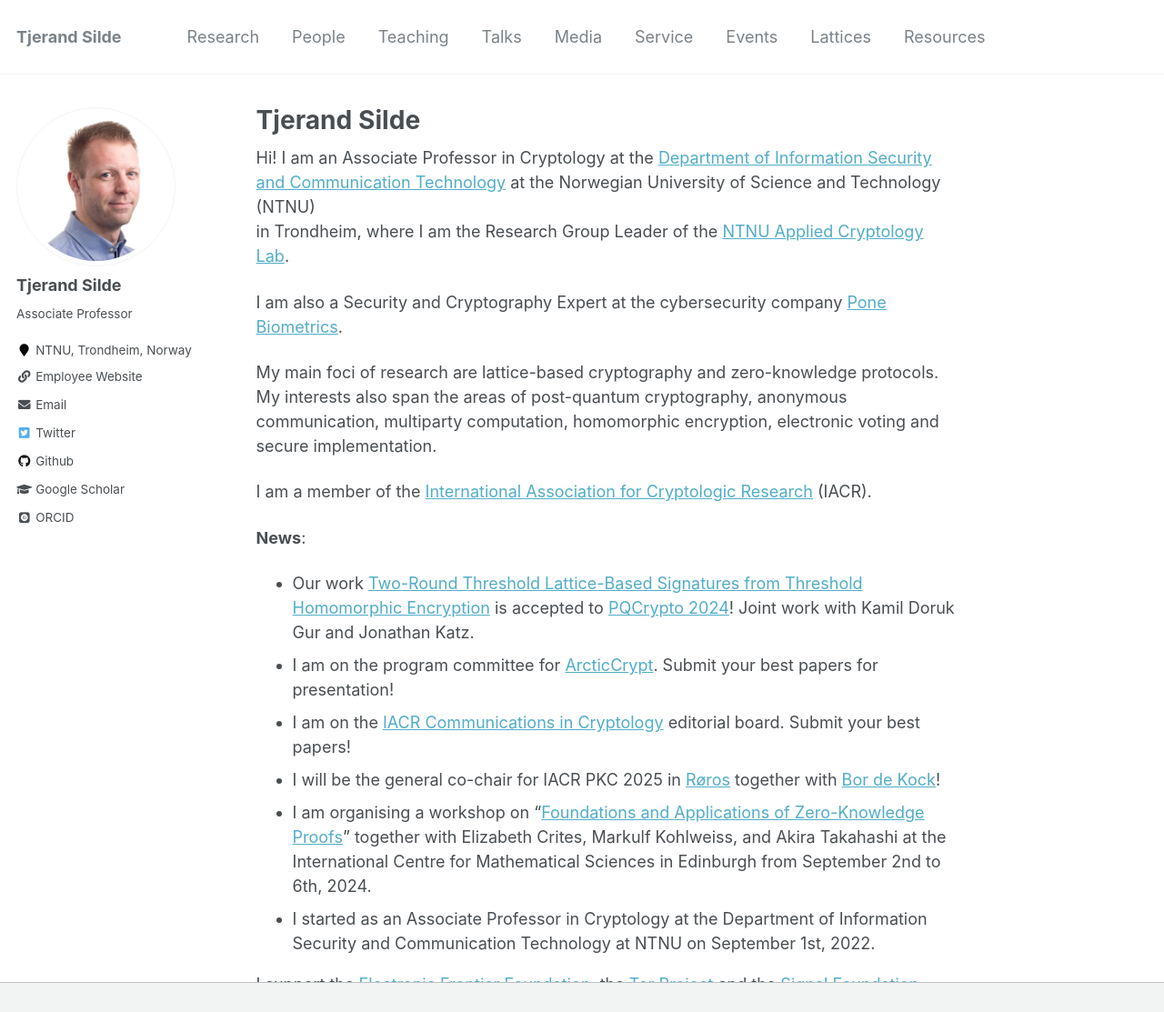
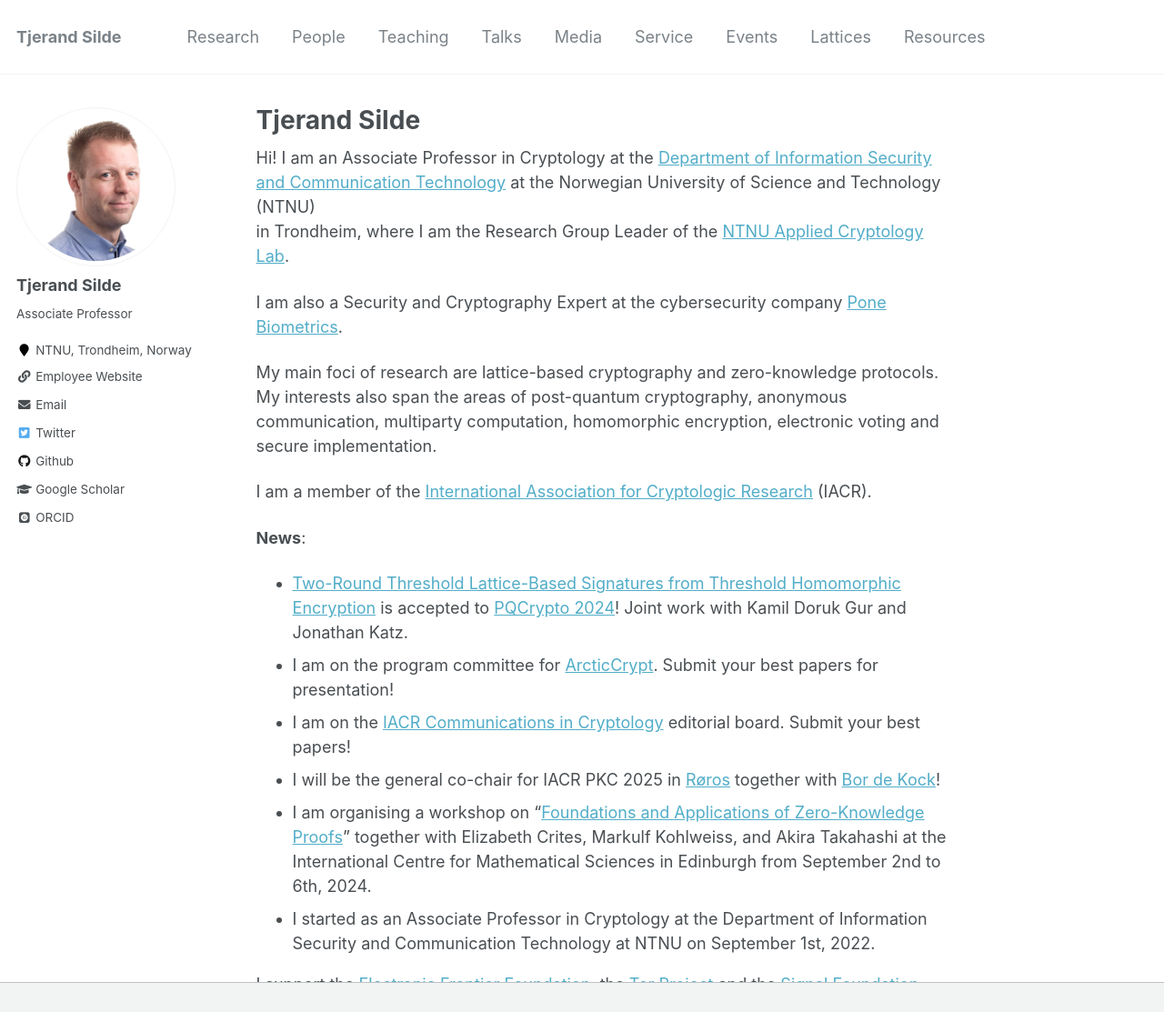
Before and after one commit to tjesi/tjesi.github.io, a Jekyll site: the page built from _pages/about.md, in a window 1280 px wide and 1309 px high, cut to the strip 0-1113 px from the top of the window. Shown: the whole strip at 91% size. Built offline with Jekyll 4.4.1, drawn with Linux system fonts in a browser that asks for light colours; some web fonts are replaced.

Commit message:
Update about.md

```diff
--- a/_pages/about.md
+++ b/_pages/about.md
@@ -18,7 +18,7 @@ I am a member of the [International Association for Cryptologic Research](https:
 
 **News**:
 
-- Our work [Two-Round Threshold Lattice-Based Signatures from Threshold Homomorphic Encryption](https://eprint.iacr.org/2023/1318) is accepted to [PQCrypto 2024](https://www.maths.ox.ac.uk/events/conferences/pqcrypto-2024)! Joint work with Kamil Doruk Gur and Jonathan Katz.
+- [Two-Round Threshold Lattice-Based Signatures from Threshold Homomorphic Encryption](https://eprint.iacr.org/2023/1318) is accepted to [PQCrypto 2024](https://www.maths.ox.ac.uk/events/conferences/pqcrypto-2024)! Joint work with Kamil Doruk Gur and Jonathan Katz.
 - I am on the program committee for [ArcticCrypt](https://simula-uib.com/arcticcrypt2025). Submit your best papers for presentation!
 - I am on the [IACR Communications in Cryptology](https://cic.iacr.org) editorial board. Submit your best papers!
 - I will be the general co-chair for IACR PKC 2025 in [Røros](https://www.visitnorway.com/places-to-go/trondelag/roros) together with [Bor de Kock](https://bordekock.nl)!
```
